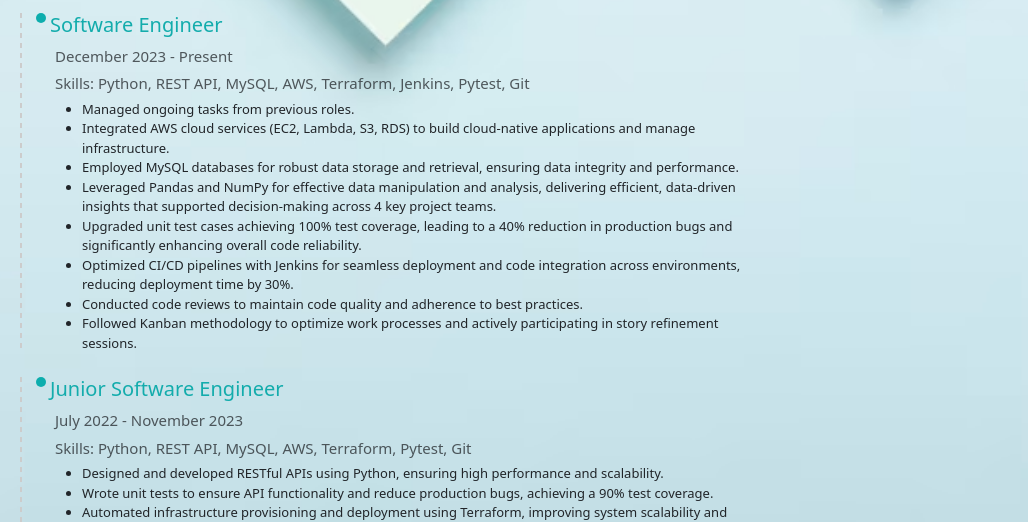
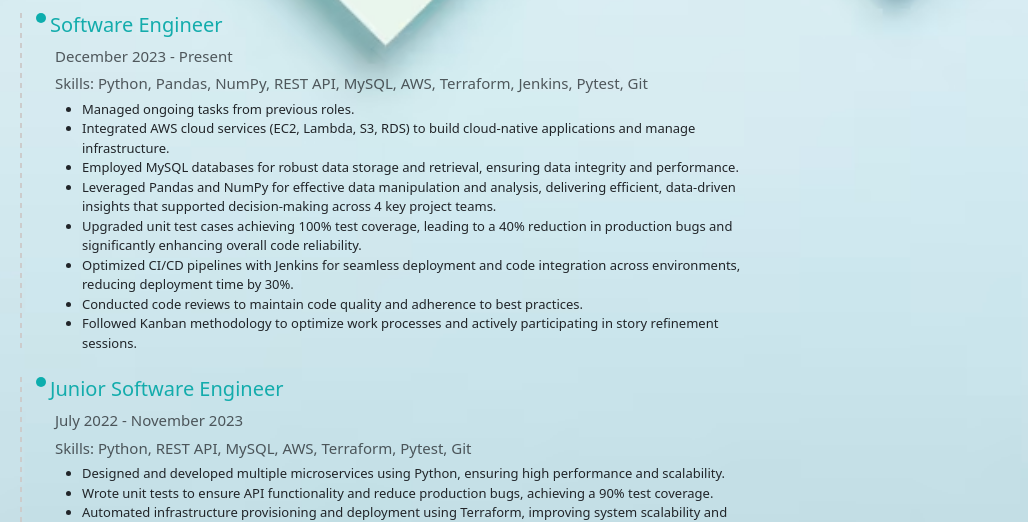
Before and after one commit to Aanchal116/Aanchal116.github.io, a plain HTML site: page experience.html in a window 1280 px wide. Shown: the part 280-802 px from the top of the page, 252-1280 px from the left. Drawn offline with nearby package versions, Linux system fonts and the light colour scheme.

Commit message:
Update experience.html

```diff
--- a/experience.html
+++ b/experience.html
@@ -34,7 +34,7 @@
                     <div class="promotion-dot">
                         <h5>Software Engineer</h5>
                         <p class="text-muted">December 2023 - Present</p>
-                        <p class="text-muted">Skills: Python, REST API, MySQL, AWS, Terraform, Jenkins, Pytest, Git</p>
+                        <p class="text-muted">Skills: Python, Pandas, NumPy, REST API, MySQL, AWS, Terraform, Jenkins, Pytest, Git</p>
                         <ul>
                             <li>Managed ongoing tasks from previous roles.</li>
                             <li>Integrated AWS cloud services (EC2, Lambda, S3, RDS) to build cloud-native applications and manage infrastructure.</li>
@@ -55,7 +55,7 @@
                         <p class="text-muted">July 2022 - November 2023</p>
                         <p class="text-muted">Skills: Python, REST API, MySQL, AWS, Terraform, Pytest, Git</p>
                         <ul>
-                            <li>Designed and developed RESTful APIs using Python, ensuring high performance and scalability.</li>
+                            <li>Designed and developed multiple microservices using Python, ensuring high performance and scalability.</li>
                             <li>Wrote unit tests to ensure API functionality and reduce production bugs, achieving a 90% test coverage.</li>
                             <li>Automated infrastructure provisioning and deployment using Terraform, improving system scalability and consistency.</li>
                             <li>Implementing CI/CD pipelines using GitLab for efficient deployment and integration of code changes.</li>
```
